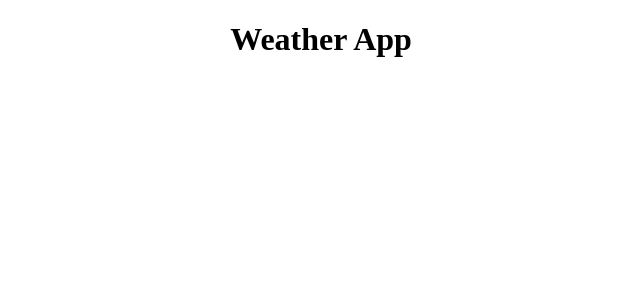
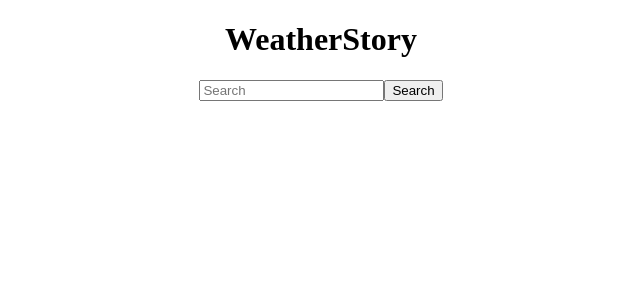
Before and after one commit to RySacdalan/weather-story, a React (Create React App) app: page / in a window 1280 px wide. Shown: the top 300 px of the page, without its empty margins (319-959 px from the left). Built offline with nearby package versions, Linux system fonts and the light colour scheme.

Commit message:
Created layout and components folder.

```diff
--- a/src/App.js
+++ b/src/App.js
@@ -1,9 +1,10 @@
 import "./App.css";
+import MainHeader from "./layout/MainHeader";
 
 function App() {
   return (
     <div className="App">
-      <h1>Weather App</h1>
+      <MainHeader />
     </div>
   );
 }
--- /dev/null
+++ b/src/components/Header.jsx
@@ -0,0 +1,18 @@
+import React from 'react';
+import './Header.css'
+
+const Header = (props) => {
+  return(
+    <div className="header_container">
+      <div className='header'>
+          <h1>WeatherStory</h1>
+          <div className='header_search'>
+            <input className='header_input' type="text" placeholder='Search' />
+            <button className='header_btn'>Search</button>
+          </div>
+      </div>
+    </div>
+  )
+}
+
+export default Header
--- /dev/null
+++ b/src/layout/MainHeader.jsx
@@ -0,0 +1,10 @@
+import React from 'react'
+import Header from '../components/Header';
+
+const MainHeader = () => {
+    return (
+        <Header />
+     );
+}
+
+export default MainHeader;
```
Also changed, not shown: src/components/Header.css (added), src/layout/MainBody.jsx (added).
